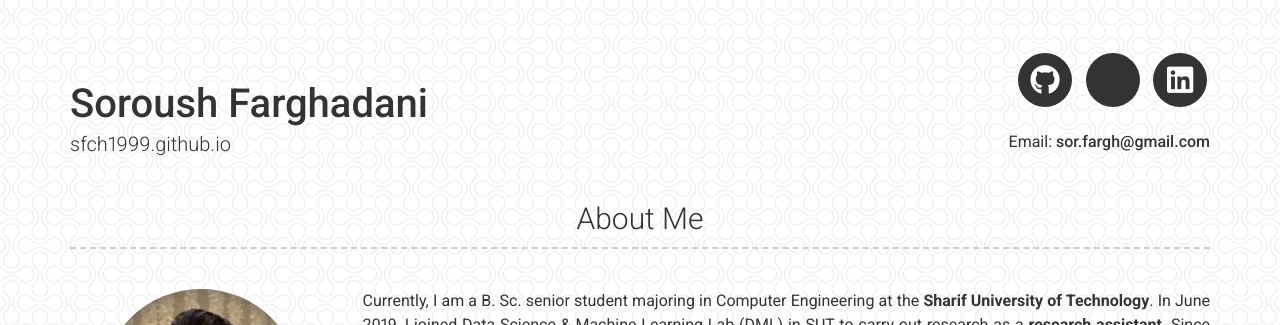
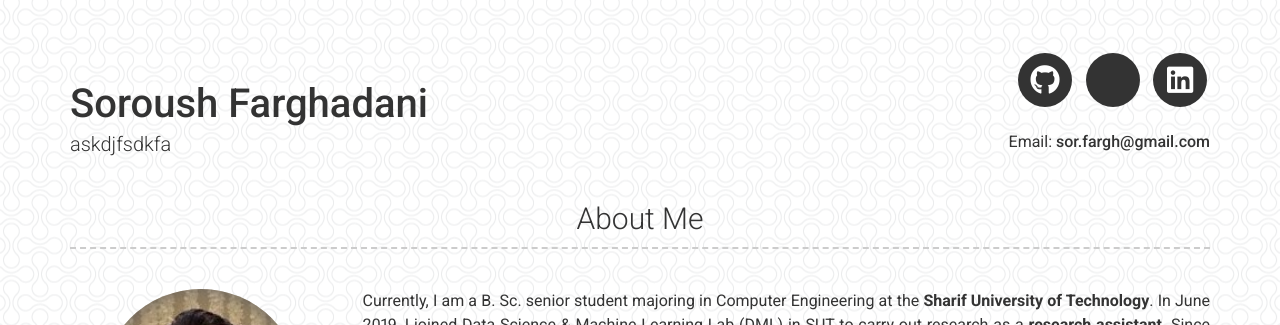
Before and after one commit to sfch1999/sfch1999.github.io, a Jekyll site: the page built from index.md, in a window 1280 px wide and 900 px high. Shown: the top 325 px of the window. Built offline with Jekyll 4.4.1, drawn with Linux system fonts in a browser that asks for light colours; a style sheet for code colours, icons or effects is not loaded.

Commit message:
Description Updated

```diff
--- a/_config.yml
+++ b/_config.yml
@@ -4,7 +4,7 @@
 
 # Personal info
 name: Soroush Farghadani
-title:
+title: askdjfsdkfa
 email: sor.fargh@gmail.com
 # website: shekshaa.github.io
 
```
Also changed, not shown: 3 other files.
